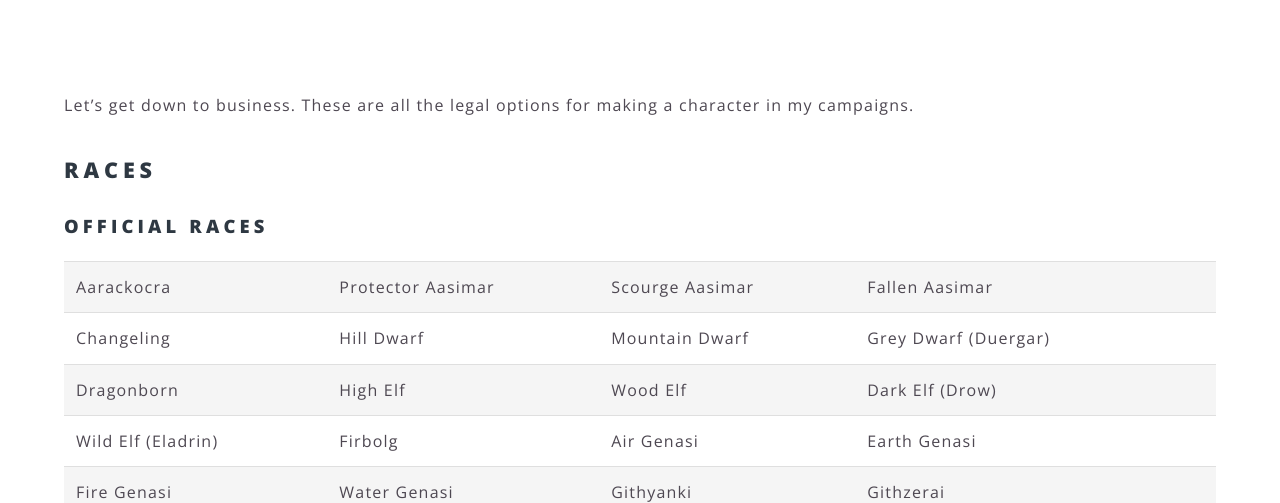
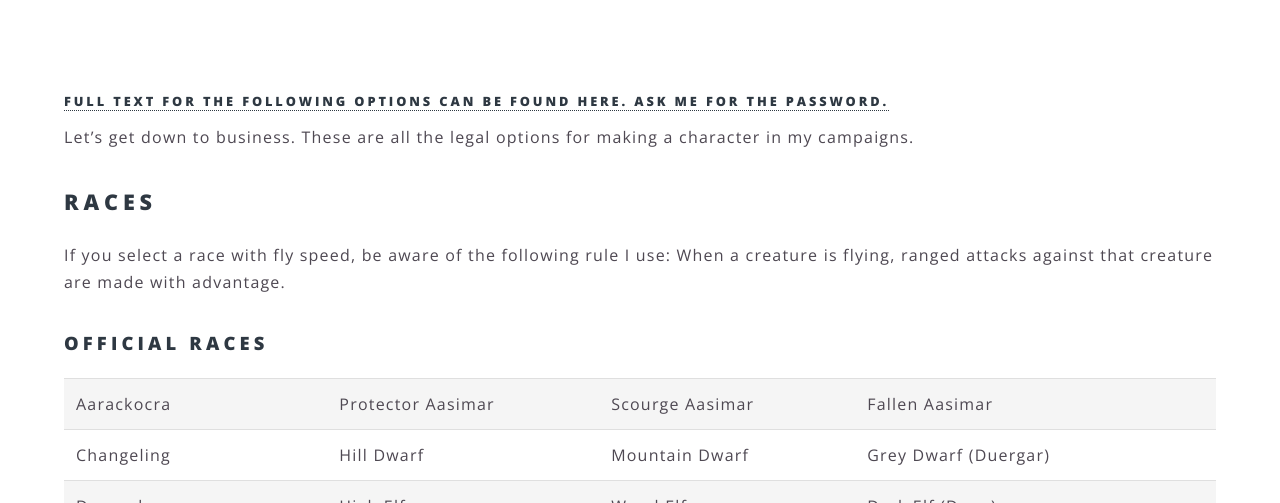
Before and after one commit to heroicstoic/heroicstoic.github.io, a Jekyll site: the page built from dnd/CharacterOptions.md, in a window 1280 px wide and 900 px high, cut to the strip 397-900 px from the top of the window. Built offline with Jekyll 4.4.1, drawn with Linux system fonts in a browser that asks for light colours.

Commit message:
Update CharacterOptions.md

```diff
--- a/dnd/CharacterOptions.md
+++ b/dnd/CharacterOptions.md
@@ -4,9 +4,12 @@ title: Character Options
 description: Who are you?
 permalink: /dnd/options/
 ---
+##### [Full text for the following options can be found here. Ask me for the password.](/Codex0_1.zip)
+
 Let's get down to business. These are all the legal options for making a character in my campaigns.
 
 ## Races
+If you select a race with fly speed, be aware of the following rule I use: When a creature is flying, ranged attacks against that creature are made with advantage.
 ### Official Races
 <table class="tg">
   <tr>
```
